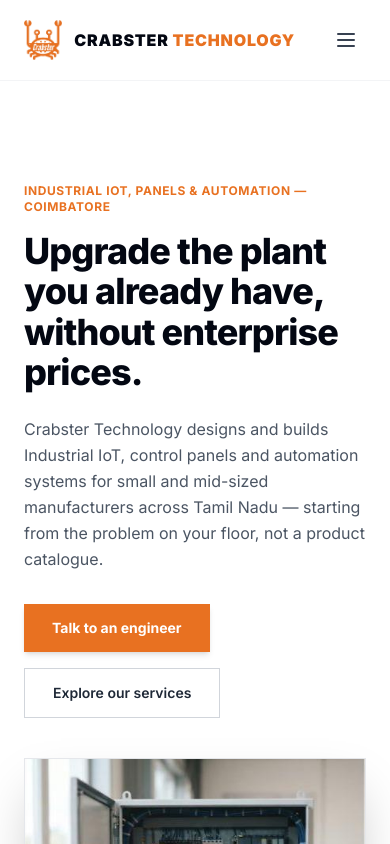
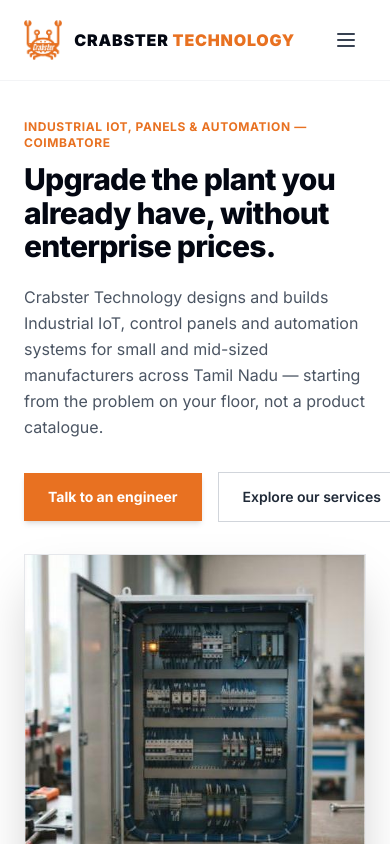
Before and after one commit to crabstertechnology/CT_new, a React (Vite) app: page / in a window 390 px wide. Shown: the top 844 px of the page. Built offline with nearby package versions, Linux system fonts and the light colour scheme.

Commit message:
fix: hero empty space & side-by-side buttons, remove standalone button in modernise section, keep only store website

```diff
--- a/index.html
+++ b/index.html
@@ -13,7 +13,7 @@
 
     <!-- Open Graph / Facebook / LinkedIn -->
     <meta property="og:type" content="website" />
-    <meta property="og:url" content="https://crabstertech.in/" />
+    <meta property="og:url" content="https://shop.crabstertech.in/" />
     <meta property="og:title" content="Crabster Technology | Industrial IoT, Panels & Automation" />
     <meta property="og:description" content="Upgrade the plant you already have, without enterprise prices. Specialised in Industrial IoT, custom panel boards, and automation." />
     <meta property="og:image" content="/assets/crabster-logo.png" />
--- a/src/components/Footer.jsx
+++ b/src/components/Footer.jsx
@@ -41,12 +41,8 @@ export default function Footer({ onOpenContact }) {
               </div>
               <div className="flex items-center gap-2.5 text-gray-300">
                 <Globe className="w-4 h-4 text-[#E87121] shrink-0" />
-                <a href="https://crabstertech.in/" target="_blank" rel="noopener noreferrer" className="hover:text-white transition-colors inline-flex items-center gap-1">
-                  crabstertech.in <ExternalLink className="w-3 h-3 text-gray-500" />
-                </a>
-                <span className="text-gray-600">|</span>
                 <a href="https://shop.crabstertech.in/" target="_blank" rel="noopener noreferrer" className="hover:text-white transition-colors inline-flex items-center gap-1">
-                  Store <ExternalLink className="w-3 h-3 text-gray-500" />
+                  shop.crabstertech.in <ExternalLink className="w-3 h-3 text-gray-500" />
                 </a>
               </div>
             </div>
@@ -122,11 +118,6 @@ export default function Footer({ onOpenContact }) {
               </h4>
               <ul className="space-y-2.5 text-sm sm:text-base text-gray-400">
                 <li>
-                  <a href="https://crabstertech.in/" target="_blank" rel="noopener noreferrer" className="hover:text-[#E87121] transition-colors flex items-center gap-1.5">
-                    Official Website <ExternalLink className="w-3.5 h-3.5 text-gray-500" />
-                  </a>
-                </li>
-                <li>
                   <a href="https://shop.crabstertech.in/" target="_blank" rel="noopener noreferrer" className="hover:text-[#E87121] transition-colors flex items-center gap-1.5">
                     Crabster Store <ExternalLink className="w-3.5 h-3.5 text-gray-500" />
                   </a>
--- a/src/components/Hero.jsx
+++ b/src/components/Hero.jsx
@@ -4,20 +4,20 @@ export default function Hero({ onOpenContact }) {
   return (
     <section
       id="hero"
-      className="pt-24 pb-16 flex flex-col justify-center bg-white relative overflow-hidden w-full"
+      className="pt-8 sm:pt-10 lg:pt-12 pb-12 sm:pb-16 flex flex-col justify-center bg-white relative overflow-hidden w-full"
     >
       <div className="w-full px-6 sm:px-10 lg:px-14 xl:px-20">
-        <div className="grid grid-cols-1 lg:grid-cols-12 gap-10 lg:gap-14 items-center w-full">
+        <div className="grid grid-cols-1 lg:grid-cols-12 gap-8 lg:gap-14 items-center w-full">
 
           {/* Left Column: Value Proposition & Copy */}
           <div className="lg:col-span-7 xl:col-span-7">
             {/* Tagline / Eyebrow */}
-            <div className="inline-flex items-center text-xs sm:text-sm font-bold uppercase tracking-wider text-[#E87121] mb-4 sm:mb-5">
+            <div className="inline-flex items-center text-xs sm:text-sm font-bold uppercase tracking-wider text-[#E87121] mb-3 sm:mb-4">
               INDUSTRIAL IOT, PANELS &amp; AUTOMATION — COIMBATORE
             </div>
 
             {/* Main Headline */}
-            <h1 className="text-4xl sm:text-5xl lg:text-[3.6rem] xl:text-[4rem] font-extrabold text-gray-950 tracking-tight leading-[1.12] mb-6 max-w-3xl">
+            <h1 className="text-3xl sm:text-4xl md:text-5xl lg:text-[3.4rem] xl:text-[3.8rem] font-extrabold text-gray-950 tracking-tight leading-[1.12] mb-5 max-w-3xl">
               Upgrade the plant you already have, without enterprise prices.
             </h1>
 
@@ -26,18 +26,18 @@ export default function Hero({ onOpenContact }) {
               Crabster Technology designs and builds Industrial IoT, control panels and automation systems for small and mid-sized manufacturers across Tamil Nadu — starting from the problem on your floor, not a product catalogue.
             </p>
 
-            {/* CTA Buttons - Sharp Edges */}
-            <div className="flex flex-wrap items-center gap-4">
+            {/* CTA Buttons - Side by Side */}
+            <div className="flex flex-row items-center gap-4 flex-nowrap">
               <button
                 onClick={onOpenContact}
-                className="px-7 py-3.5 text-sm sm:text-base font-bold text-white bg-[#E87121] hover:bg-[#D45E12] active:scale-[0.98] rounded-none shadow-md transition-all duration-150 cursor-pointer"
+                className="whitespace-nowrap px-6 sm:px-7 py-3.5 text-sm sm:text-base font-bold text-white bg-[#E87121] hover:bg-[#D45E12] active:scale-[0.98] rounded-none shadow-md transition-all duration-150 cursor-pointer"
               >
                 Talk to an engineer
               </button>
 
               <a
                 href="#services"
-                className="px-7 py-3.5 text-sm sm:text-base font-semibold text-gray-800 bg-white border border-gray-300 hover:border-[#E87121] hover:text-[#E87121] hover:bg-orange-50/40 active:scale-[0.98] rounded-none transition-all duration-150"
+                className="whitespace-nowrap px-6 sm:px-7 py-3.5 text-sm sm:text-base font-semibold text-gray-800 bg-white border border-gray-300 hover:border-[#E87121] hover:text-[#E87121] hover:bg-orange-50/40 active:scale-[0.98] rounded-none transition-all duration-150"
               >
                 Explore our services
               </a>
--- a/src/components/ModernizeSection.jsx
+++ b/src/components/ModernizeSection.jsx
@@ -91,17 +91,6 @@ export default function ModernizeSection({ onOpenContact }) {
               })}
             </div>
 
-            {/* Outlined Action Button */}
-            <div>
-              <button
-                onClick={onOpenContact}
-                className="inline-flex items-center gap-2 px-7 py-3.5 text-sm sm:text-base font-semibold text-gray-900 bg-white border border-gray-300 hover:border-[#E87121] hover:text-[#E87121] hover:bg-orange-50/40 active:scale-[0.98] rounded-none transition-all duration-150"
-              >
-                <span>How production automation works</span>
-                <ArrowRight className="w-4 h-4 text-[#E87121]" />
-              </button>
-            </div>
-
           </div>
 
         </div>
```
